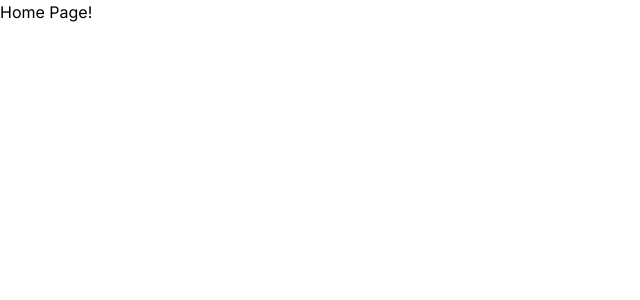
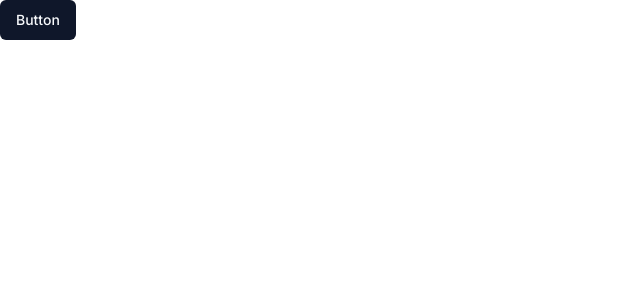
Before and after one commit to izzetcansuzen/file-tracker, a Next.js app: page / in a window 1280 px wide. Shown: the top 300 px of the page, without its empty margins (0-640 px from the left). Built offline with nearby package versions, Linux system fonts and the light colour scheme.

Commit message:
Downloaded Shadcn and Button Component

```diff
--- a/app/globals.css
+++ b/app/globals.css
@@ -1,3 +1,76 @@
 @tailwind base;
-@tailwind components;
-@tailwind utilities;
+  @tailwind components;
+  @tailwind utilities;
+
+  @layer base {
+    :root {
+      --background: 0 0% 100%;
+      --foreground: 222.2 84% 4.9%;
+
+      --card: 0 0% 100%;
+      --card-foreground: 222.2 84% 4.9%;
+
+      --popover: 0 0% 100%;
+      --popover-foreground: 222.2 84% 4.9%;
+
+      --primary: 222.2 47.4% 11.2%;
+      --primary-foreground: 210 40% 98%;
+
+      --secondary: 210 40% 96.1%;
+      --secondary-foreground: 222.2 47.4% 11.2%;
+
+      --muted: 210 40% 96.1%;
+      --muted-foreground: 215.4 16.3% 46.9%;
+
+      --accent: 210 40% 96.1%;
+      --accent-foreground: 222.2 47.4% 11.2%;
+
+      --destructive: 0 84.2% 60.2%;
+      --destructive-foreground: 210 40% 98%;
+
+      --border: 214.3 31.8% 91.4%;
+      --input: 214.3 31.8% 91.4%;
+      --ring: 222.2 84% 4.9%;
+
+      --radius: 0.5rem;
+    }
+
+    .dark {
+      --background: 222.2 84% 4.9%;
+      --foreground: 210 40% 98%;
+
+      --card: 222.2 84% 4.9%;
+      --card-foreground: 210 40% 98%;
+
+      --popover: 222.2 84% 4.9%;
+      --popover-foreground: 210 40% 98%;
+
+      --primary: 210 40% 98%;
+      --primary-foreground: 222.2 47.4% 11.2%;
+
+      --secondary: 217.2 32.6% 17.5%;
+      --secondary-foreground: 210 40% 98%;
+
+      --muted: 217.2 32.6% 17.5%;
+      --muted-foreground: 215 20.2% 65.1%;
+
+      --accent: 217.2 32.6% 17.5%;
+      --accent-foreground: 210 40% 98%;
+
+      --destructive: 0 62.8% 30.6%;
+      --destructive-foreground: 210 40% 98%;
+
+      --border: 217.2 32.6% 17.5%;
+      --input: 217.2 32.6% 17.5%;
+      --ring: 212.7 26.8% 83.9%;
+    }
+  }
+
+  @layer base {
+    * {
+      @apply border-border;
+    }
+    body {
+      @apply bg-background text-foreground;
+    }
+  }
--- a/app/page.tsx
+++ b/app/page.tsx
@@ -1,7 +1,9 @@
+import {Button} from "@/components/ui/button";
+
 export default function Home() {
   return (
-    <div>
-      Home Page!
-    </div>
+    <Button variant='default'>
+        Button
+    </Button>
   );
 }
--- /dev/null
+++ b/components/ui/button.tsx
@@ -0,0 +1,56 @@
+import * as React from "react"
+import { Slot } from "@radix-ui/react-slot"
+import { cva, type VariantProps } from "class-variance-authority"
+
+import { cn } from "@/lib/utils"
+
+const buttonVariants = cva(
+  "inline-flex items-center justify-center whitespace-nowrap rounded-md text-sm font-medium ring-offset-background transition-colors focus-visible:outline-none focus-visible:ring-2 focus-visible:ring-ring focus-visible:ring-offset-2 disabled:pointer-events-none disabled:opacity-50",
+  {
+    variants: {
+      variant: {
+        default: "bg-primary text-primary-foreground hover:bg-primary/90",
+        destructive:
+          "bg-destructive text-destructive-foreground hover:bg-destructive/90",
+        outline:
+          "border border-input bg-background hover:bg-accent hover:text-accent-foreground",
+        secondary:
+          "bg-secondary text-secondary-foreground hover:bg-secondary/80",
+        ghost: "hover:bg-accent hover:text-accent-foreground",
+        link: "text-primary underline-offset-4 hover:underline",
+      },
+      size: {
+        default: "h-10 px-4 py-2",
+        sm: "h-9 rounded-md px-3",
+        lg: "h-11 rounded-md px-8",
+        icon: "h-10 w-10",
+      },
+    },
+    defaultVariants: {
+      variant: "default",
+      size: "default",
+    },
+  }
+)
+
+export interface ButtonProps
+  extends React.ButtonHTMLAttributes<HTMLButtonElement>,
+    VariantProps<typeof buttonVariants> {
+  asChild?: boolean
+}
+
+const Button = React.forwardRef<HTMLButtonElement, ButtonProps>(
+  ({ className, variant, size, asChild = false, ...props }, ref) => {
+    const Comp = asChild ? Slot : "button"
+    return (
+      <Comp
+        className={cn(buttonVariants({ variant, size, className }))}
+        ref={ref}
+        {...props}
+      />
+    )
+  }
+)
+Button.displayName = "Button"
+
+export { Button, buttonVariants }
--- /dev/null
+++ b/lib/utils.ts
@@ -0,0 +1,6 @@
+import { type ClassValue, clsx } from "clsx"
+import { twMerge } from "tailwind-merge"
+
+export function cn(...inputs: ClassValue[]) {
+  return twMerge(clsx(inputs))
+}
--- a/tailwind.config.ts
+++ b/tailwind.config.ts
@@ -1,20 +1,80 @@
-import type { Config } from "tailwindcss";
+import type { Config } from "tailwindcss"
 
-const config: Config = {
+const config = {
+  darkMode: ["class"],
   content: [
-    "./pages/**/*.{js,ts,jsx,tsx,mdx}",
-    "./components/**/*.{js,ts,jsx,tsx,mdx}",
-    "./app/**/*.{js,ts,jsx,tsx,mdx}",
-  ],
+    './pages/**/*.{ts,tsx}',
+    './components/**/*.{ts,tsx}',
+    './app/**/*.{ts,tsx}',
+    './src/**/*.{ts,tsx}',
+	],
+  prefix: "",
   theme: {
+    container: {
+      center: true,
+      padding: "2rem",
+      screens: {
+        "2xl": "1400px",
+      },
+    },
     extend: {
-      backgroundImage: {
-        "gradient-radial": "radial-gradient(var(--tw-gradient-stops))",
-        "gradient-conic":
-          "conic-gradient(from 180deg at 50% 50%, var(--tw-gradient-stops))",
+      colors: {
+        border: "hsl(var(--border))",
+        input: "hsl(var(--input))",
+        ring: "hsl(var(--ring))",
+        background: "hsl(var(--background))",
+        foreground: "hsl(var(--foreground))",
+        primary: {
+          DEFAULT: "hsl(var(--primary))",
+          foreground: "hsl(var(--primary-foreground))",
+        },
+        secondary: {
+          DEFAULT: "hsl(var(--secondary))",
+          foreground: "hsl(var(--secondary-foreground))",
+        },
+        destructive: {
+          DEFAULT: "hsl(var(--destructive))",
+          foreground: "hsl(var(--destructive-foreground))",
+        },
+        muted: {
+          DEFAULT: "hsl(var(--muted))",
+          foreground: "hsl(var(--muted-foreground))",
+        },
+        accent: {
+          DEFAULT: "hsl(var(--accent))",
+          foreground: "hsl(var(--accent-foreground))",
+        },
+        popover: {
+          DEFAULT: "hsl(var(--popover))",
+          foreground: "hsl(var(--popover-foreground))",
+        },
+        card: {
+          DEFAULT: "hsl(var(--card))",
+          foreground: "hsl(var(--card-foreground))",
+        },
+      },
+      borderRadius: {
+        lg: "var(--radius)",
+        md: "calc(var(--radius) - 2px)",
+        sm: "calc(var(--radius) - 4px)",
+      },
+      keyframes: {
+        "accordion-down": {
+          from: { height: "0" },
+          to: { height: "var(--radix-accordion-content-height)" },
+        },
+        "accordion-up": {
+          from: { height: "var(--radix-accordion-content-height)" },
+          to: { height: "0" },
+        },
+      },
+      animation: {
+        "accordion-down": "accordion-down 0.2s ease-out",
+        "accordion-up": "accordion-up 0.2s ease-out",
       },
     },
   },
-  plugins: [],
-};
-export default config;
+  plugins: [require("tailwindcss-animate")],
+} satisfies Config
+
+export default config
```
Also changed, not shown: package.json (+10 -4 lines), components.json (added), 1 other file (tests, documents, lock files or other folders).
